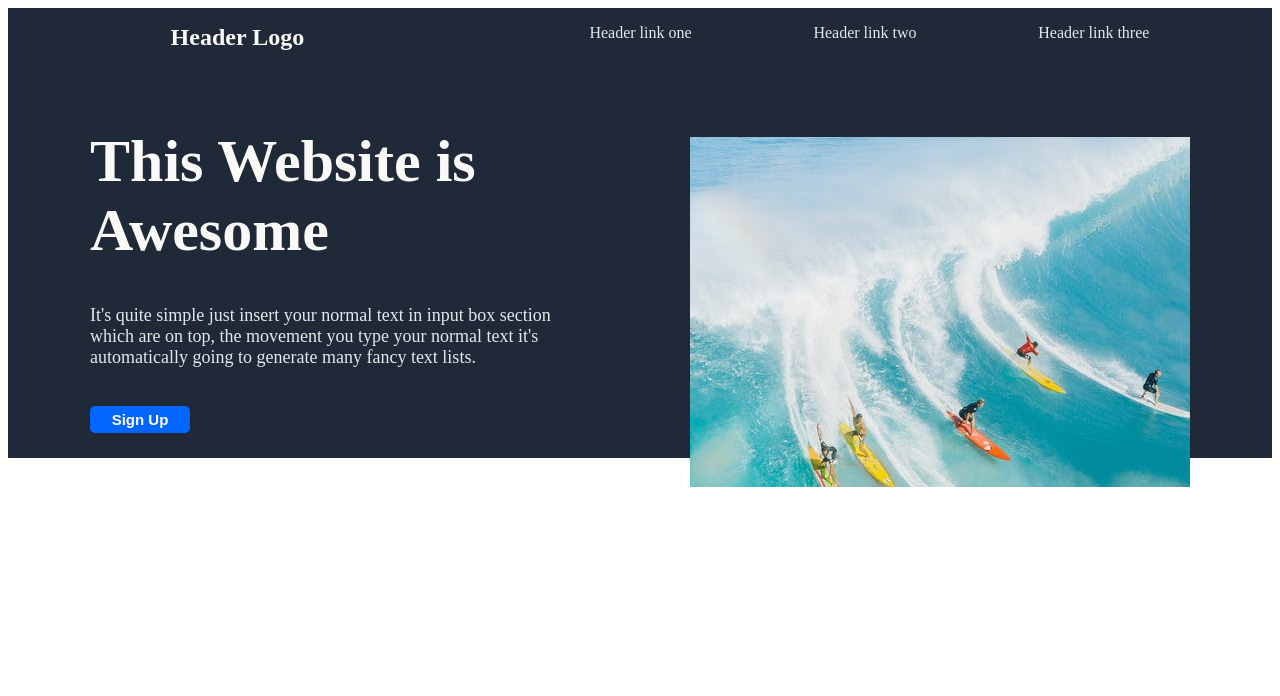
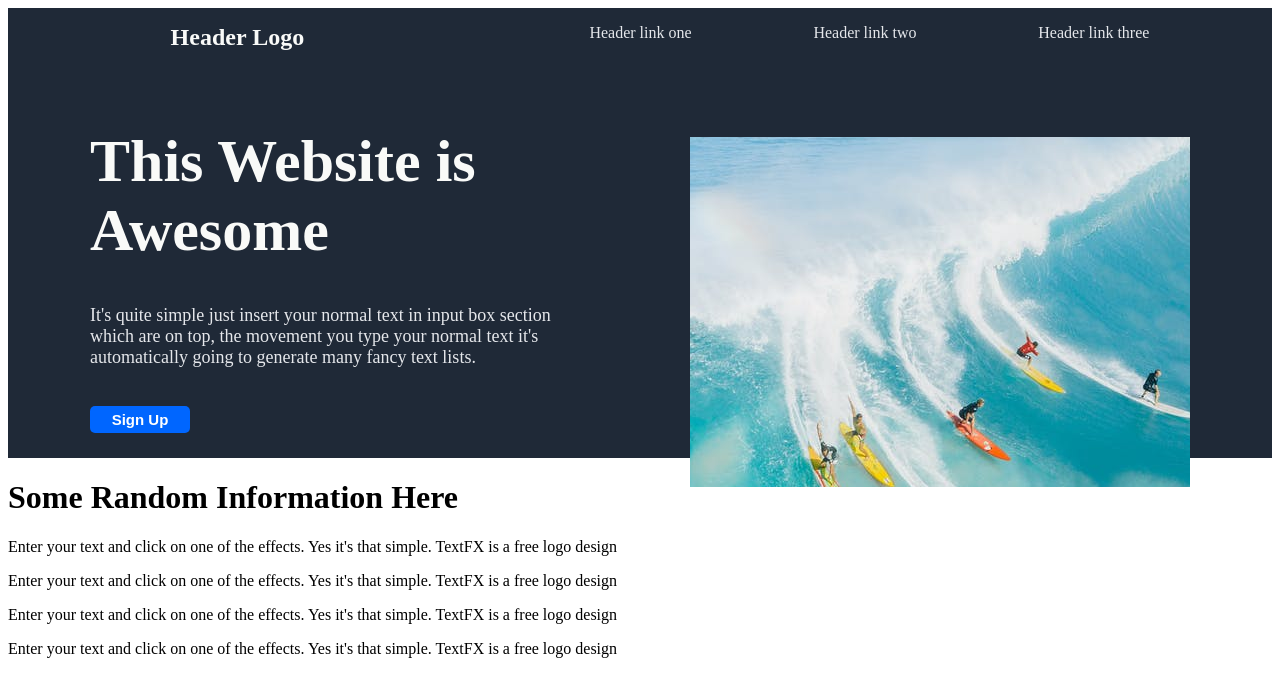
Before and after one commit to KofiBoadu/landingwebdpage, a plain HTML site: page index.html in a window 1280 px wide. Drawn offline with Linux system fonts and the light colour scheme.

Commit message:
added a second section to my main page

```diff
--- a/index.html
+++ b/index.html
@@ -60,6 +60,64 @@
 
 
     <!-- random information section starts here -->
+
+    <div class="slide-contents">
+
+        <h1>Some Random Information Here</h1>
+
+        <div class="image-boxes">
+
+            <div class="image">
+
+                <div class="photo">
+
+                </div>
+                 <p>
+                     Enter your text and click on one of the effects.
+                    Yes it's that simple. TextFX is a free logo design
+                </p>
+
+            </div>
+
+            <div class="image">
+
+                <div class="photo">
+
+                </div>
+                 <p>
+                     Enter your text and click on one of the effects.
+                    Yes it's that simple. TextFX is a free logo design
+                </p>
+
+            </div>
+
+            <div class="image">
+
+                <div class="photo">
+
+                </div>
+                 <p>
+                     Enter your text and click on one of the effects.
+                    Yes it's that simple. TextFX is a free logo design
+                </p>
+
+            </div>
+
+            <div class="image">
+
+                <div class="photo">
+
+                </div>
+                 <p>
+                     Enter your text and click on one of the effects.
+                    Yes it's that simple. TextFX is a free logo design
+                </p>
+
+            </div>
+
+        </div>
+
+    </div>
     <!-- random  information section ends here -->
 
 
```
